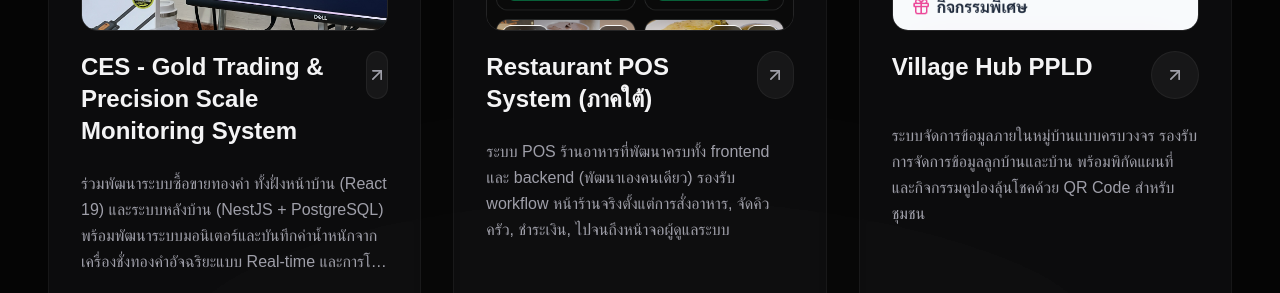
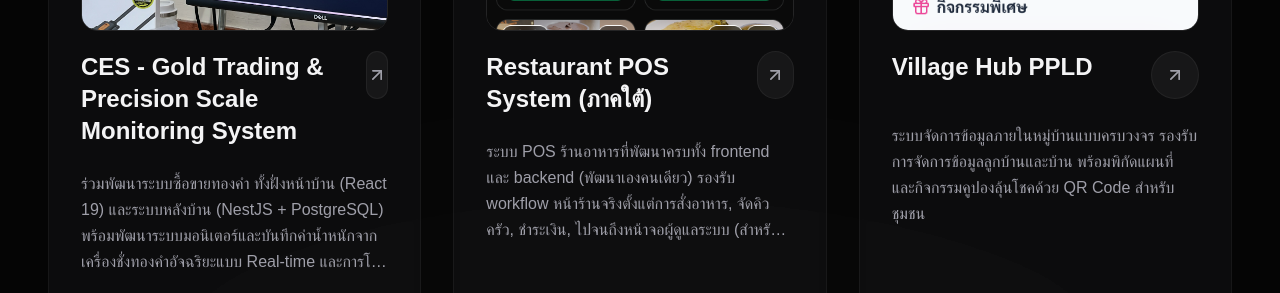
Before and after one commit to Suhaimee123/Portfolio, a Next.js app: page / in a window 1280 px wide. Shown: the part 4180-4473 px from the top of the page. Built offline with nearby package versions, Linux system fonts and the light colour scheme; a web font is replaced by a local one.

Commit message:
feat: update project entries in data source

```diff
--- a/app/data/projects.ts
+++ b/app/data/projects.ts
@@ -39,7 +39,7 @@ export const projects: ProjectItem[] = [
     slug: 'restaurant-pos-southern-thailand',
     title: 'Restaurant POS System (ภาคใต้)',
     description:
-      'ระบบ POS ร้านอาหารที่พัฒนาครบทั้ง frontend และ backend (พัฒนาเองคนเดียว) รองรับ workflow หน้าร้านจริงตั้งแต่การสั่งอาหาร, จัดคิวครัว, ชำระเงิน, ไปจนถึงหน้าจอผู้ดูแลระบบ',
+      'ระบบ POS ร้านอาหารที่พัฒนาครบทั้ง frontend และ backend (พัฒนาเองคนเดียว) รองรับ workflow หน้าร้านจริงตั้งแต่การสั่งอาหาร, จัดคิวครัว, ชำระเงิน, ไปจนถึงหน้าจอผู้ดูแลระบบ (สำหรับสั่งอาหารทดสอบนอกพื้นที่ร้าน ให้ใช้รหัสพนักงาน: 1001)',
     details: [
       'End-to-End POS Workflow: พัฒนาระบบรองรับการทำงานหน้าร้านจริง ครอบคลุมทั้ง Guest Flow (ลูกค้าสแกนโต๊ะสั่งอาหาร, จัดการตะกร้า, จ่ายเงิน พร้อมระบบตรวจสอบตำแหน่ง/บริบทโต๊ะเพื่อความปลอดภัย) และ Admin Flow (ระบบหลังบ้านแบบ Role-based จัดการเมนู โต๊ะ คิวครัว และพนักงาน)',
       'Real-time Operations: เชื่อมต่อระบบหน้าบ้าน, ครัว, และจุดชำระเงินเข้าด้วยกันแบบ Real-time ผ่าน Firestore Listeners ทำให้ออเดอร์และการอัปเดตสถานะทำงานได้ทันที',
@@ -49,7 +49,7 @@ export const projects: ProjectItem[] = [
     ],
     documents: [
       {
-        label: 'ตัวอย่างการใช้งานลูกค้า (Guest Demo)',
+        label: 'ตัวอย่างการใช้งานลูกค้า (Guest Demo) - รหัสพนักงานสั่งอาหาร: 1001',
         url: 'https://warungpos-9e429.web.app/guest/?Id=UTT1cWu772MXhrnORl2kWGion8F3&pid=QLduex0smm'
       }
     ],
```
